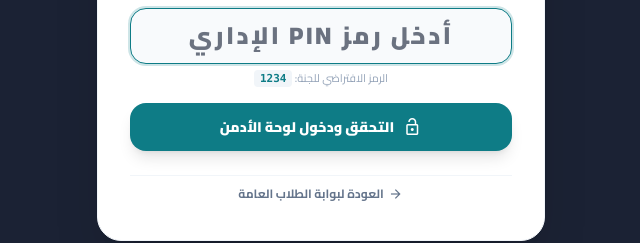
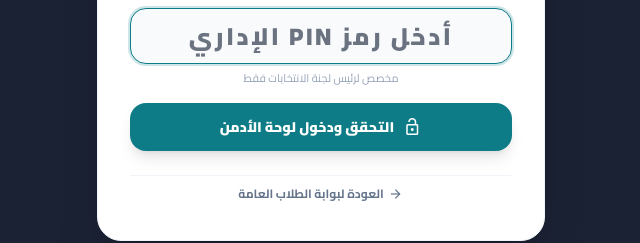
Before and after one commit to aliarkavi/secim, a website: page admin.html in a window 1280 px wide. Shown: the part 411-654 px from the top of the page, 319-959 px from the left. Drawn offline with nearby package versions, Linux system fonts and the light colour scheme.

Commit message:
Security: Remove default admin PIN text hints from UI

```diff
--- a/admin.html
+++ b/admin.html
@@ -87,7 +87,7 @@
       <div>
         <input type="password" id="global-admin-pin-input" required placeholder="أدخل رمز PIN الإداري" autofocus maxlength="10"
                class="w-full h-14 text-center text-2xl font-black tracking-widest rounded-2xl border border-slate-300 focus:border-primary focus:ring-2 focus:ring-primary/20 outline-none bg-slate-50 text-tertiary"/>
-        <p class="text-[11px] text-slate-400 mt-1.5">الرمز الافتراضي للجنة: <code class="font-mono bg-slate-100 px-1.5 py-0.5 rounded font-bold text-primary">1234</code></p>
+        <p class="text-[11px] text-slate-400 mt-1.5">مخصص لرئيس لجنة الانتخابات فقط</p>
       </div>
 
       <button type="submit" class="w-full py-3.5 bg-primary hover:bg-[#00626a] active:scale-95 text-white font-black rounded-2xl text-sm transition shadow-lg flex items-center justify-center gap-2">
@@ -318,7 +318,7 @@
         <span class="material-symbols-outlined text-[36px]">lock</span>
       </div>
       <h4 class="text-lg font-bold text-tertiary mb-1">أدخل رمز الحماية الإداري (PIN)</h4>
-      <p class="text-xs text-slate-500 max-w-xs mb-5">مخصص لرئيس لجنة الانتخابات فقط (الرمز الافتراضي: 1234)</p>
+      <p class="text-xs text-slate-500 max-w-xs mb-5">مخصص لرئيس لجنة الانتخابات فقط</p>
 
       <form id="admin-pin-form" class="flex flex-col items-center gap-3 w-full max-w-xs">
         <input type="password" id="admin-pin-input" placeholder="أدخل رمز PIN" required autofocus maxlength="10"
```
Also changed, not shown: public/admin.html (+2 -2 lines).
